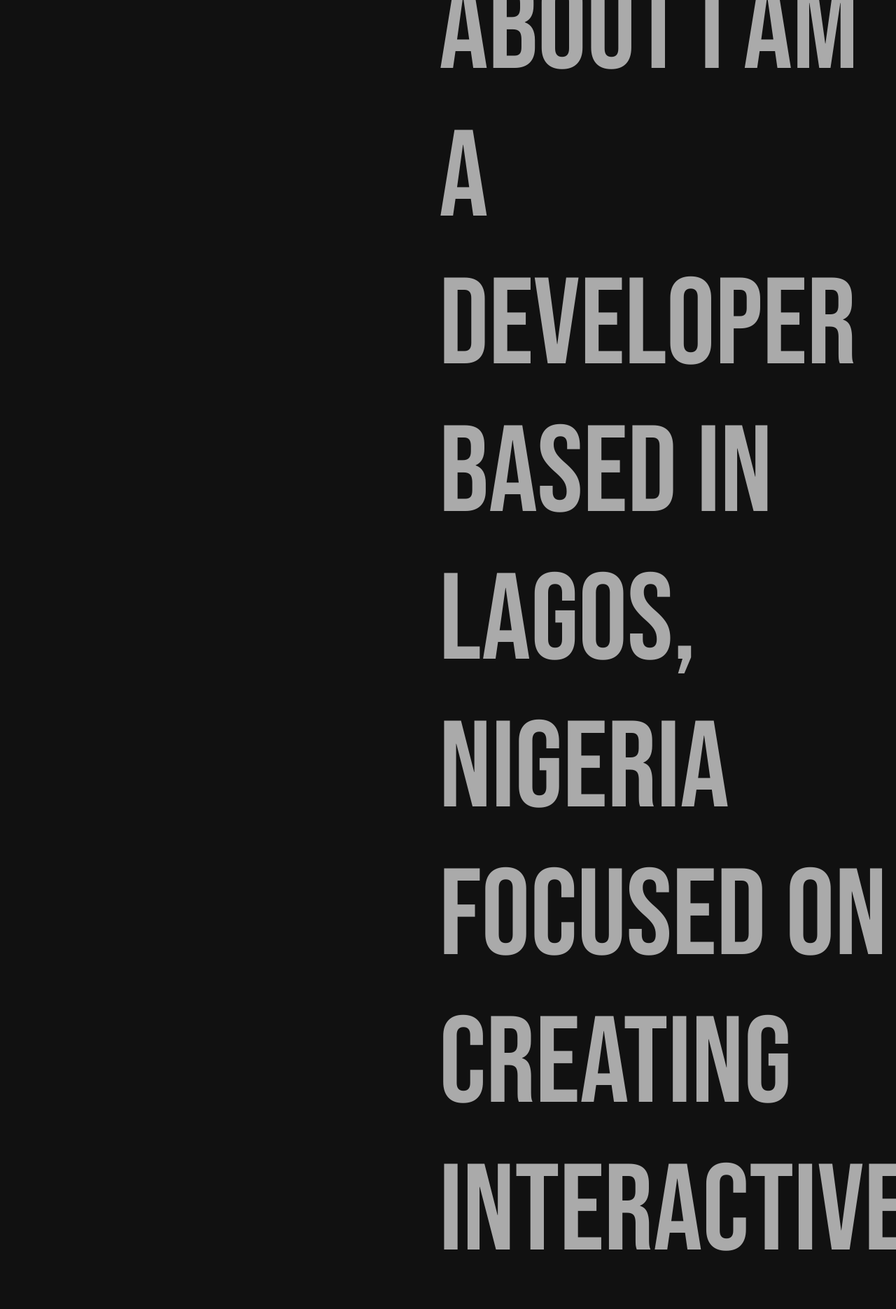
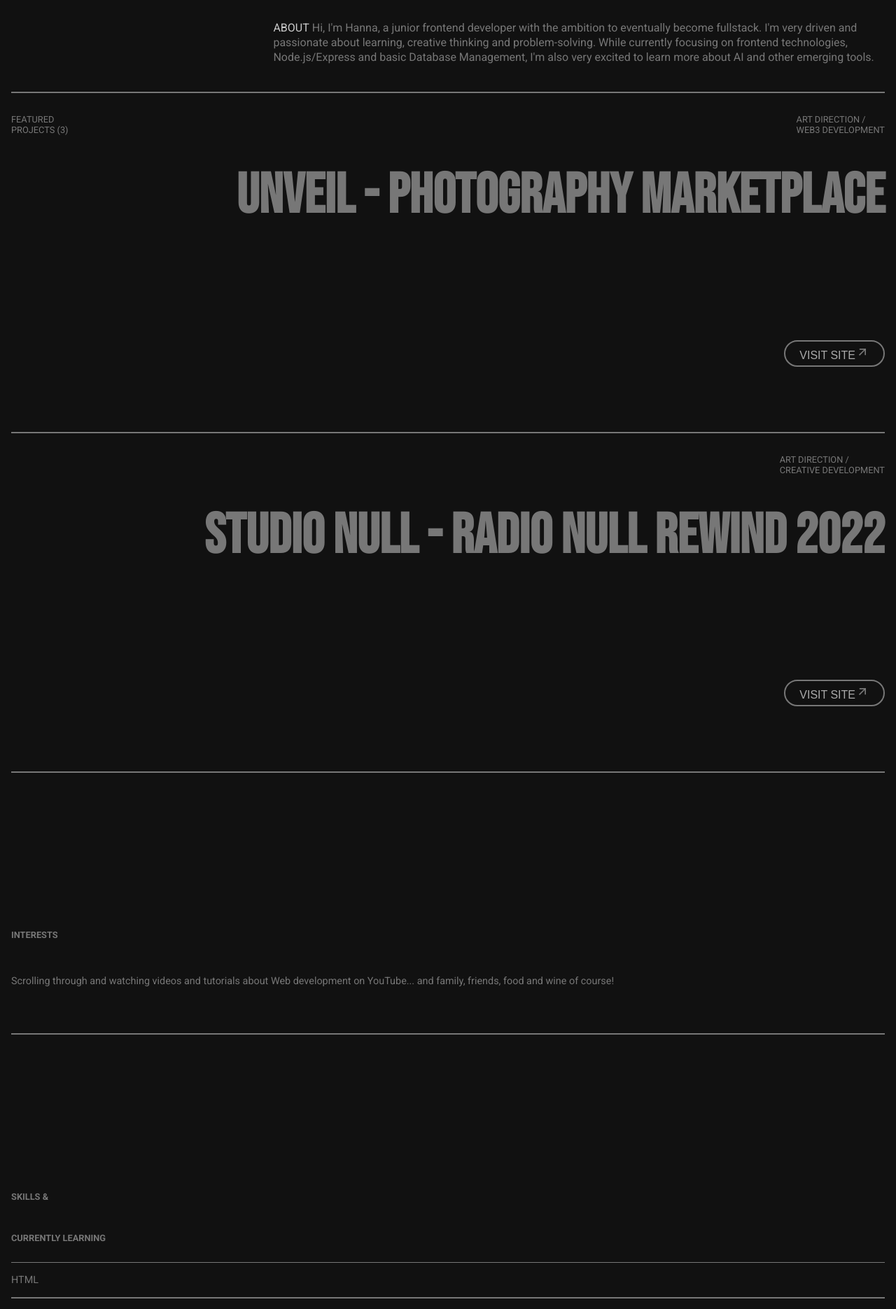
Before and after one commit to hanna-fmw/portfolio, a Next.js app: page / in a window 1280 px wide. Shown: the part 820-2690 px from the top of the page at 70% size. Built offline with nearby package versions, Linux system fonts and the light colour scheme.

Commit message:
first commit

```diff
--- a/app/globals.css
+++ b/app/globals.css
@@ -4,19 +4,24 @@
 	margin: 0;
 }
 
+/* I layout.jsx har vi definierat variablerna --font-bebasNeue och
+--font-roboto, så vi kan använda dem direkt som värde för
+font-family */
+
 html,
 body {
 	max-width: 100vw;
 	overflow-x: hidden;
 	background: #111;
-	color: #aaa;
+	/* color: #aaa; */
+	color: #777;
 	/* background-color: #101217; */
 	/* color: #cccccc; */
 	/* color: #777777; */
 	/* font-size: 160px; */
 	/* font-size: 2rem; */
 	min-height: 100vh;
-	/* font-family: var(--bebas); */
+	font-family: var(--font-bebasNeue);
 }
 
 @media (min-width: 768px) {
--- a/app/layout.jsx
+++ b/app/layout.jsx
@@ -1,8 +1,17 @@
-import { Inter, Bebas_Neue } from 'next/font/google';
+import { Inter, Bebas_Neue, Roboto } from 'next/font/google';
 import './globals.css';
 
-const bebasNeue = Bebas_Neue({ weight: '400', subsets: ['latin'] });
+
+const bebasNeue = Bebas_Neue({ weight: '400', subsets: ['latin'], variable: '--font-bebasNeue' });
+
 // const inter = Inter({ subsets: ['latin'] });
+
+const roboto = Roboto({
+	weight: ['400', '700'],
+	style: ['normal', 'italic'],
+	subsets: ['latin'],
+	variable: '--font-roboto',
+});
 
 export const metadata = {
 	title: 'Portfolio',
@@ -12,7 +21,12 @@ export const metadata = {
 export default function RootLayout({ children }) {
 	return (
 		<html lang='en'>
-			<body className={bebasNeue.className}>{children}</body>
+			{/* <body className={bebasNeue.className}>{children}</body> */}
+			{/* Attach both CSS variables (som vi definierat för respektive font ovan)
+			 to our HTML document by doing {${bebasNeue.variable} ${roboto.variable}} rather
+			 than {roboto.className} like we do when we are only using a
+			 single font. */}
+			<body className={`${bebasNeue.variable} ${roboto.variable}`}>{children}</body>
 		</html>
 	);
 }
--- a/app/page.jsx
+++ b/app/page.jsx
@@ -1,10 +1,17 @@
 'use client';
+import { useState } from 'react';
 import styles from './page.module.css';
 
 export default function Home() {
+	const [open, setOpen] = useState(false);
+
+	const copyToClipboard = () => {
+		setOpen(true);
+		navigator.clipboard.writeText('hanna.hosk@gmail.com');
+	};
+
 	return (
 		<>
-			<div className='circle'></div>
 			<main className={styles.main}>
 				<nav className={styles.nav}>
 					<div className={styles.nav_left}>
@@ -18,30 +25,32 @@ export default function Home() {
 						</div>
 					</div>
 					<div className={styles.nav_right}>
-						<div className={styles.nav_folio}>
+						<div className={styles.nav_portfolio}>
 							Frontend Developer <br />
-							Folio / 2021 — 2023
+							Portfolio / 2024 <br />
 						</div>
-						<div className={styles.nav_availability}>
-							Available for freelance <br />
-							work from March 2023
+						<div className={styles.nav_github}>
+							See my GitHub <br />
+							(A Work in progress)
 						</div>
 
-						<button className={styles.contact_btn} data-text='Contact'>
-							<span className={styles.contact_span}>Contact</span>
+						<button className={styles.contact_btn}>
+							<span>Contact</span>
 						</button>
 					</div>
 				</nav>
 				<section className={styles.hero_section}>
 					<div className={styles.hero_title}>
-						<h1 className={styles.hero_heading}>
+						<span className={styles.hero_heading}>
 							<span className={`${styles.hero_hover} ${styles.junior}`}>j</span>
 							<span className={`${styles.hero_hover} ${styles.junior}`}>u</span>
 							<span className={`${styles.hero_hover} ${styles.junior}`}>n</span>
 							<span className={`${styles.hero_hover} ${styles.junior}`}>i</span>
 							<span className={`${styles.hero_hover} ${styles.junior}`}>o</span>
 							<span className={`${styles.hero_hover} ${styles.junior}`}>r</span>
-							<br />
+						</span>
+
+						<h1 className={styles.hero_heading}>
 							<span className={styles.hero_hover}>f</span>
 							<span className={styles.hero_hover}>r</span>
 							<span className={styles.hero_hover}>o</span>
@@ -63,36 +72,183 @@ export default function Home() {
 					</div>
 
 					<div className={styles.about}>
-						<p class='hero__paragraph'>
-							<span class='first-word'>About</span>
-							&nbsp;I am a developer based in Lagos, Nigeria focused on creating interactive digital experiences on the web, working with brands and
-							industry leaders such as <span>Disney,</span>
-							<span>Paystack,</span>
-							<span>Jelly,</span>
-							and <span>Null</span>
-							amongst others to achieve this.
+						<p className={styles.about_paragraph}>
+							<span className={styles.first_word}>About</span>
+							&nbsp;Hi, I&apos;m Hanna, a junior frontend developer with the ambition to eventually become fullstack. I&apos;m very driven and
+							passionate about learning, creative thinking and problem-solving. While currently focusing on frontend technologies, Node.js/Express and
+							basic Database Management, I&apos;m also very excited to learn more about AI and other emerging tools.
 						</p>
-						<div class='hero__scroll'>
-							<p>Scroll down</p>
-							<div class='c-infinite'>
-								<span class='c-link'>
-									<span class='c-link__inner'>
-										<span>
-											<svg width='20' height='21' fill='none' xmlns='http://www.w3.org/2000/svg'>
-												<path d='M10.833 13.977l4.47-4.47 1.179 1.178L10 17.167l-6.482-6.482 1.179-1.178 4.47 4.47V3.833h1.666v10.144z' fill='#777' />
-											</svg>
-										</span>
-										<span class='c-link__animated'>
-											<svg width='20' height='21' fill='none' xmlns='http://www.w3.org/2000/svg'>
-												<path d='M10.833 13.977l4.47-4.47 1.179 1.178L10 17.167l-6.482-6.482 1.179-1.178 4.47 4.47V3.833h1.666v10.144z' fill='#777' />
-											</svg>
-										</span>
-									</span>
-								</span>
-							</div>
+					</div>
+
+					{/* <p>Scroll down</p> */}
+					<div className={styles.svg_scroll}>
+						<svg className={styles.svg_line} width='20' height='21' fill='none' xmlns='http://www.w3.org/2000/svg'>
+							<path d='M10.833 13.977l4.47-4.47 1.179 1.178L10 17.167l-6.482-6.482 1.179-1.178 4.47 4.47V3.833h1.666v10.144z' fill='#777' />
+						</svg>
+					</div>
+				</section>
+				<section>
+					<div className={styles.projects}>
+						<div className={styles.projects_header}>
+							<p>
+								FEATURED <br />
+								PROJECTS (3)
+							</p>
+							<p>
+								ART DIRECTION / <br />
+								WEB3 DEVELOPMENT
+							</p>
+						</div>
+						<div className={styles.project}>
+							<h1 className={styles.project_heading}>Unveil - Photography Marketplace</h1>
+						</div>
+						<div className={styles.btn_container}>
+							<a href='https://www.unveil.art/' target='_blank' rel='noopener noreferrer' class='c-button'>
+								<button className={styles.visit_btn}>
+									Visit Site
+									<svg width='20' height='20' fill='none' xmlns='http://www.w3.org/2000/svg'>
+										<path d='M13.337 7.845l-7.173 7.173-1.178-1.179 7.172-7.172H5.837V5h9.166v9.167h-1.666V7.845z' fill='#777' />
+									</svg>
+								</button>
+							</a>
 						</div>
 					</div>
+					<div className={styles.svg_scroll}>
+						<svg className={styles.svg_line} width='20' height='21' fill='none' xmlns='http://www.w3.org/2000/svg'>
+							<path d='M10.833 13.977l4.47-4.47 1.179 1.178L10 17.167l-6.482-6.482 1.179-1.178 4.47 4.47V3.833h1.666v10.144z' fill='#777' />
+						</svg>
+					</div>
+					<div className={styles.projects}>
+						<div className={styles.projects_header}>
+							<p>
+								{/* FEATURED <br />
+								PROJECTS (3) */}
+							</p>
+							<p>
+								ART DIRECTION / <br />
+								CREATIVE DEVELOPMENT
+							</p>
+						</div>
+						<div className={styles.project}>
+							<h1 className={styles.project_heading}>Studio Null - radio null rewind 2022</h1>
+						</div>
+						<div className={styles.btn_container}>
+							<a href='https://www.unveil.art/' target='_blank' rel='noopener noreferrer' class='c-button'>
+								<button className={styles.visit_btn}>
+									Visit Site
+									<svg width='20' height='20' fill='none' xmlns='http://www.w3.org/2000/svg'>
+										<path d='M13.337 7.845l-7.173 7.173-1.178-1.179 7.172-7.172H5.837V5h9.166v9.167h-1.666V7.845z' fill='#777' />
+									</svg>
+								</button>
+							</a>
+						</div>
+					</div>
+					<div className={styles.svg_scroll}>
+						<svg className={styles.svg_line} width='20' height='21' fill='none' xmlns='http://www.w3.org/2000/svg'>
+							<path d='M10.833 13.977l4.47-4.47 1.179 1.178L10 17.167l-6.482-6.482 1.179-1.178 4.47 4.47V3.833h1.666v10.144z' fill='#777' />
+						</svg>
+					</div>
 				</section>
+				<section className={styles.content_section}>
+					<h2 className={styles.content_title}>Interests</h2>
+					<div className={styles.content_description}>
+						Scrolling through and watching videos and tutorials about Web development on YouTube... and family, friends, food and wine of course!
+					</div>
+				</section>
+				<div className={styles.svg_scroll}>
+					<svg className={styles.svg_line} width='20' height='21' fill='none' xmlns='http://www.w3.org/2000/svg'>
+						<path d='M10.833 13.977l4.47-4.47 1.179 1.178L10 17.167l-6.482-6.482 1.179-1.178 4.47 4.47V3.833h1.666v10.144z' fill='#777' />
+					</svg>
+				</div>
+				<section className={styles.coding_skills}>
+					<div className={styles.skills_header}>
+						<h2 className={styles.content_title}>SKILLS &</h2>
+						<h2 className={styles.skills_title}>CURRENTLY LEARNING</h2>
+					</div>
+					<div className={styles.skills_table}>
+						<div className={styles.skill}>HTML</div>
+						<div className={styles.skill}>CSS, Tailwind</div>
+						<div className={styles.skill}>JavaScript</div>
+						<div className={styles.skill}>TypeScript</div>
+						<div className={styles.skill}>React & Next.js</div>
+						<div className={styles.skill}>React Native</div>
+						<div className={styles.skill}>Node.js & Express</div>
+						<div className={styles.skill}>Git & GitHub</div>
+						<div className={styles.skill}>Squarespace</div>
+						<div className={styles.skill}>Storybook</div>
+						<div className={styles.skill}>UX/UI & Animation (Figma, Framer Motion)</div>
+					</div>
+				</section>
+				<section>
+					<div className={styles.content_container}>
+						<h2 className={styles.content_title}>What I want...</h2>
+						<p className={styles.content_description}>
+							Learn, collaborate and contribute. <br />
+							<a href='https://github.com/hanna-fmw' target='_blank' rel='noopener noreferrer'>
+								See my <span className={styles.gitHub_link}>Github</span>
+							</a>
+						</p>
+					</div>
+				</section>
+				<section>
+					<div className={styles.content_container}>
+						<h2 className={styles.content_title}>What you get...</h2>
+						<p className={styles.content_description}>
+							A passionate and super motivated junior developer with a strong work ethic, who&apos;s just as comfortable collaborating in teams as
+							working independently.
+							<br />
+							<a href='https://github.com/hanna-fmw' target='_blank' rel='noopener noreferrer'>
+								See my <span className={styles.github_link}>Github</span>
+							</a>
+						</p>
+					</div>
+				</section>
+				<section>
+					<div className={styles.svg_scroll}>
+						<svg className={styles.svg_line} width='20' height='21' fill='none' xmlns='http://www.w3.org/2000/svg'>
+							<path d='M10.833 13.977l4.47-4.47 1.179 1.178L10 17.167l-6.482-6.482 1.179-1.178 4.47 4.47V3.833h1.666v10.144z' fill='#777' />
+						</svg>
+					</div>
+
+					<div className={styles.marquee}>
+						<span>FEEL FREE TO REACH OUT — SAY HELLO</span>
+					</div>
+					<div className={styles.svg_scroll}>
+						<svg className={styles.svg_line} width='20' height='21' fill='none' xmlns='http://www.w3.org/2000/svg'>
+							<path d='M10.833 13.977l4.47-4.47 1.179 1.178L10 17.167l-6.482-6.482 1.179-1.178 4.47 4.47V3.833h1.666v10.144z' fill='#777' />
+						</svg>
+					</div>
+				</section>
+				<footer className={styles.footer}>
+					<div className={styles.email}>
+						<button onClick={copyToClipboard} className={styles.email_btn}>
+							hanna.hosk@gmail.com
+						</button>
+						<span className={styles.to_copy}>Click To Copy</span>
+					</div>
+					<div>
+						<a href='https://github.com/hanna-fmw' target='_blank' rel='noopener noreferrer'>
+							<span className={styles.github_link}>GITHUB </span>
+						</a>
+					</div>
+					<div>
+						<a href='https://www.linkedin.com/in/hanna-jacobsson-hosk-29a64138/' class='c-button' target='_blank' rel='noopener noreferrer'>
+							<span className={styles.github_link}>LINKEDIN</span>
+						</a>
+					</div>
+
+					<div>
+						<p class='place'>STOCKHOLM, SWEDEN</p>
+						<div class='time'>
+							<a
+								class='clock24'
+								id='tz24-1625668046-c1125-eyJob3VydHlwZSI6IjI0Iiwic2hvd2RhdGUiOiIwIiwic2hvd3NlY29uZHMiOiIwIiwic2hvd3RpbWV6b25lIjoiMCIsInR5cGUiOiJkIiwibGFuZyI6ImVuIn0='
+								title='time now'
+								target='_blank'
+								rel='noopener noreferrer'></a>
+						</div>
+					</div>
+				</footer>
 			</main>
 		</>
 	);
--- a/app/page.module.css
+++ b/app/page.module.css
@@ -1,5 +1,5 @@
 .main {
-	padding: 0.8rem;
+	padding: 1rem;
 }
 
 .nav {
@@ -12,29 +12,33 @@
 
 .nav_left,
 .nav_right {
-	font-size: 1.2rem;
 	text-transform: uppercase;
 	justify-content: space-between;
+	font-family: var(--font-roboto);
+	font-size: 1rem;
 }
 
-.nav_folio,
-.nav_availability {
-	margin-bottom: 2.4rem;
+.nav_portfolio,
+.nav_github {
+	margin-bottom: 2rem;
 }
 
+.visit_btn,
 .contact_btn {
+	display: inline-block;
 	background: transparent;
-	color: #777;
+	color: #aaa;
 	border: 2px solid #777;
 	border-radius: 45px;
 	padding: 5px 20px;
-	font-size: 16px;
+	font-size: 1rem;
 	text-transform: uppercase;
 	cursor: pointer;
 	overflow: hidden;
 	transition: color 0.3s, background 0.3s;
 }
 
+.visit_btn:hover,
 .contact_btn:hover {
 	/* border: 2px solid magenta;
 	color: magenta; */
@@ -45,6 +49,7 @@
 .hero_section {
 	display: flex;
 	flex-direction: column;
+	position: relative;
 }
 
 .hero_title {
@@ -52,35 +57,156 @@
 }
 
 .hero_heading {
-	font-size: 8rem;
+	font-size: 8.5rem;
 	word-break: break-word;
 	letter-spacing: -1px;
 	line-height: 0.9;
 }
 
 .hero_hover.junior {
-	font-size: 3.2rem;
+	/* font-family: var(--font-roboto); */
+	font-size: 2.8rem;
+	line-height: 0.6;
 }
 
 .hero_hover {
 	transition: color 0.2s;
-	/* cursor: none; */
+	cursor: grab;
 }
 
 .hero_hover:hover {
 	color: #ccc;
 }
 
-/* .hero_title {
-	transition: color 0.2s;
-	word-wrap: break-word;
-} */
-
-/* .hero_title .hero_hover:hover {
-	color: #ccc;
-} */
-
 .about {
 	align-self: flex-end;
-	max-width: 50vw;
+	max-width: 70%;
+	font-family: var(--font-roboto);
+	line-height: 1.3;
+	font-size: 1rem;
 }
+
+.first_word {
+	text-transform: uppercase;
+	color: #ccc;
+}
+
+.about_paragraph {
+	margin-bottom: 2.4rem;
+}
+
+.svg_scroll {
+	position: relative;
+	margin-bottom: 2rem;
+}
+
+.svg_line {
+	height: 2px;
+	background: #777;
+	position: absolute;
+	left: 0;
+	top: 0;
+	width: 100%;
+	display: inline-block;
+	transform-origin: left top;
+}
+
+.projects_header {
+	display: flex;
+	justify-content: space-between;
+	font-family: var(--font-roboto);
+	font-size: 0.8rem;
+}
+
+.project_heading {
+	font-size: 80px;
+	font-family: var(--font-bebasNeue);
+	line-height: 0.9;
+	padding-top: 3.2rem;
+	padding-bottom: 2.4rem;
+	text-align: right;
+}
+
+.btn_container {
+	padding-bottom: 3.2rem;
+	text-align: right;
+}
+
+.content_section {
+	padding-block: 3rem;
+}
+
+.content_title,
+.content_description,
+.interests_description {
+	font-family: var(--font-roboto);
+	line-height: 1.3;
+	font-size: 0.9rem;
+	margin-bottom: 1rem;
+}
+
+.skills_title {
+	font-family: var(--font-roboto);
+	font-size: 0.8rem;
+	margin-bottom: 1rem;
+	line-height: 0.3;
+}
+
+.coding_skills {
+	padding-block: 3rem;
+}
+
+.skills_header {
+	padding-bottom: 1rem;
+}
+
+.skill {
+	font-family: var(--font-roboto);
+	font-size: 0.9rem;
+	padding-block: 1rem;
+	border-top: 1px solid #777;
+	border-bottom: 1px solid #777;
+}
+
+.content_title,
+.github_link {
+	font-family: var(--font-roboto);
+	font-size: 0.8rem;
+	text-transform: uppercase;
+	display: inline-block;
+	transition: color 0.3s, background 0.3s;
+}
+
+.github_link {
+	color: #aaa;
+}
+
+.content_container {
+	padding-block: 1rem;
+}
+
+.github_link:hover {
+	color: greenyellow;
+}
+
+.marquee {
+	font-family: var(--font-bebasNeue);
+	font-size: 5rem;
+}
+
+.footer {
+	display: flex;
+	flex-direction: column;
+	align-items: flex-end;
+	font-family: var(--font-roboto);
+}
+
+.email {
+	padding-bottom: 2rem;
+}
+
+.to_copy {
+	display: block;
+	text-align: right;
+	font-size: 0.8rem;
+}
--- a/package.json
+++ b/package.json
@@ -9,9 +9,10 @@
     "lint": "next lint"
   },
   "dependencies": {
+    "framer-motion": "^11.1.7",
+    "next": "14.2.2",
     "react": "^18",
-    "react-dom": "^18",
-    "next": "14.2.2"
+    "react-dom": "^18"
   },
   "devDependencies": {
     "eslint": "^8",
```
Also changed, not shown: 1 other file (tests, documents, lock files or other folders).
